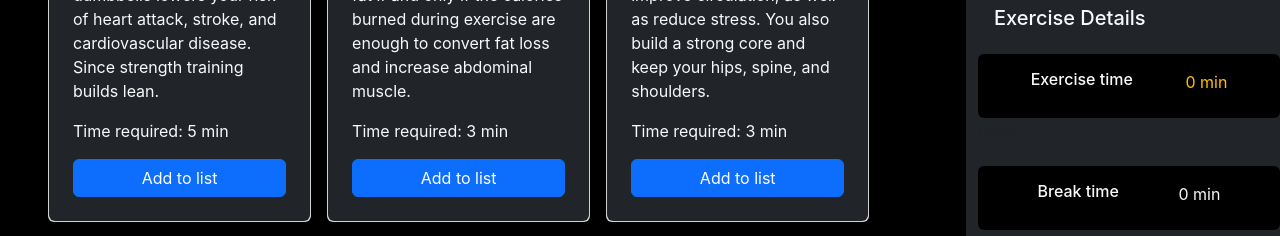
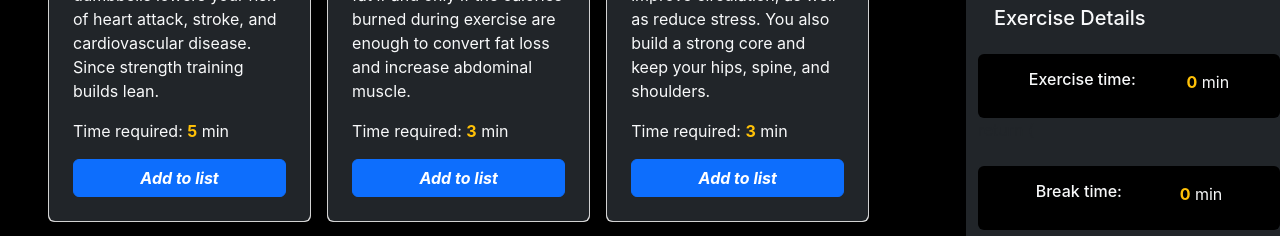
Before and after one commit to nazmul68/20Mins-Exercise, a React (Create React App) app: page / in a window 1280 px wide. Shown: the part 450-686 px from the top of the page. Built offline with nearby package versions, Linux system fonts and the light colour scheme.

Commit message:
break time set on local storage & seton UI

```diff
--- a/src/AddBreak/AddBreak.js
+++ b/src/AddBreak/AddBreak.js
@@ -1,17 +1,45 @@
 import React from "react";
+import BreakTime from "../BreakTime/BreakTme";
 
-const AddBreak = () => {
+const AddBreak = (props) => {
+  const { setBreakTime } = props;
   return (
     <div className="mt-5 ms-2">
       <h5 className="text-light mb-4 ms-2">Add A Break</h5>
-      <button className="btn btn-primary fw-bold rounded-pill ">5min</button>
-      <button className="btn btn-primary fw-bold rounded-pill ms-1">
+      <button
+        className="btn btn-primary fw-bold rounded-pill "
+        onClick={() => {
+          setBreakTime(5);
+          localStorage.setItem("breakTime", JSON.stringify(5));
+        }}
+      >
+        5min
+      </button>
+      <button
+        className="btn btn-primary fw-bold rounded-pill ms-1"
+        onClick={() => {
+          setBreakTime(10);
+          localStorage.setItem("breakTime", JSON.stringify(10));
+        }}
+      >
         10min
       </button>
-      <button className="btn btn-primary fw-bold rounded-pill ms-1">
+      <button
+        className="btn btn-primary fw-bold rounded-pill ms-1"
+        onClick={() => {
+          setBreakTime(15);
+          localStorage.setItem("breakTime", JSON.stringify(15));
+        }}
+      >
         15min
       </button>
-      <button className="btn btn-primary fw-bold rounded-pill ms-1">
+      <button
+        className="btn btn-primary fw-bold rounded-pill ms-1"
+        onClick={() => {
+          setBreakTime(20);
+          localStorage.setItem("breakTime", JSON.stringify(20));
+        }}
+      >
         20min
       </button>
     </div>
--- a/src/BreakTime/BreakTme.js
+++ b/src/BreakTime/BreakTme.js
@@ -1,14 +1,15 @@
 import React from "react";
-import "./BreakTme.css";
+import "./BreakTime.css";
 
-const BreakTme = () => {
+const BreakTime = (props) => {
+  const { breakTime } = props;
   return (
     <div>
       return (
       <div className="break-time text-light d-flex justify-content-evenly pt-3 pb-2 mt-4 rounded">
-        <h6>Break time</h6>
+        <h6>Break time:</h6>
         <p>
-          <span>0</span> min
+          <span className="text-warning fw-bold">{breakTime}</span> min
         </p>
       </div>
       );
@@ -16,4 +17,4 @@ const BreakTme = () => {
   );
 };
 
-export default BreakTme;
+export default BreakTime;
--- a/src/Cart/Cart.js
+++ b/src/Cart/Cart.js
@@ -13,10 +13,13 @@ const Cart = (props) => {
             <div className="cart-information p-2">
               <h5 className="card-title">{exercise}</h5>
               <p className="card-text">{benifits}</p>
-              <p>Time required: {time} min</p>
+              <p>
+                Time required:{" "}
+                <span className="text-warning fw-bold">{time}</span> min
+              </p>
               <button
                 onClick={() => handleExerciseTime(id)}
-                className="btn btn-primary w-100"
+                className="btn btn-primary w-100 fw-bold fst-italic"
               >
                 Add to list
               </button>
--- a/src/ExerciseTime/ExerciseTime.js
+++ b/src/ExerciseTime/ExerciseTime.js
@@ -5,8 +5,10 @@ const ExerciseTime = (props) => {
   const { exerciseTime } = props;
   return (
     <div className="exercise-time text-light d-flex justify-content-evenly pt-3 pb-2 mt-4 rounded">
-      <h6>Exercise time</h6>
-      <p className="text-warning"> {exerciseTime} min</p>
+      <h6>Exercise time:</h6>
+      <p>
+        <span className="text-warning fw-bold">{exerciseTime}</span> min
+      </p>
     </div>
   );
 };
--- a/src/components/Container/Container.js
+++ b/src/components/Container/Container.js
@@ -7,18 +7,28 @@ import { faDumbbell } from "@fortawesome/free-solid-svg-icons";
 import PhysicianInfo from "../PhysicianInfo/PhysicianInfo";
 import AddBreak from "../../AddBreak/AddBreak";
 import ExerciseTime from "../../ExerciseTime/ExerciseTime";
-import BreakTme from "../../BreakTime/BreakTme";
+import BreakTime from "../../BreakTime/BreakTme";
 
 const Container = () => {
   const [exerciseCarts, setExerciseCarts] = useState([]);
 
   const [exerciseTime, setExerciseTime] = useState([0]);
 
-  const [breakTime, setBreakTime] = useState([]);
+  const [breakTime, setBreakTime] = useState([0]);
+
+  useEffect(() => {
+    // console.log(breakTime);
+    const savedTime = localStorage.getItem("breakTime");
+    if (savedTime) {
+      setBreakTime(savedTime);
+    } else {
+      setBreakTime(0);
+    }
+  }, []);
 
   const handleExerciseTime = (id) => {
-    const cartID = exerciseCarts.find((cart) => cart.id === id);
-    let newTime = parseInt(exerciseTime) + parseInt(cartID.time);
+    const listedCart = exerciseCarts.find((cart) => cart.id === id);
+    let newTime = parseInt(exerciseTime) + parseInt(listedCart.time);
     setExerciseTime(newTime);
     // console.log("cliked", cartID.time);
   };
@@ -46,10 +56,10 @@ const Container = () => {
 
       <div className="calculate-section col-sm-1 col-md-3 bg-dark py-5 mx-auto me-md-0">
         <PhysicianInfo></PhysicianInfo>
-        <AddBreak></AddBreak>
+        <AddBreak setBreakTime={setBreakTime}></AddBreak>
         <h5 className="text-light mt-5 ps-3">Exercise Details</h5>
         <ExerciseTime exerciseTime={exerciseTime}></ExerciseTime>
-        <BreakTme></BreakTme>
+        <BreakTime breakTime={breakTime}></BreakTime>
       </div>
     </div>
   );
--- a/src/components/ExerciseCarts/ExerciseCarts.js
+++ b/src/components/ExerciseCarts/ExerciseCarts.js
@@ -12,7 +12,11 @@ const ExerciseCarts = (props) => {
   return (
     <div className="row row-cols-1 row-cols-md-3 g-3 ms-3 mb-5">
       {exerciseCarts.map((cart) => (
-        <Cart cart={cart} handleExerciseTime={handleExerciseTime}></Cart>
+        <Cart
+          key={cart.id}
+          cart={cart}
+          handleExerciseTime={handleExerciseTime}
+        ></Cart>
       ))}
     </div>
   );
```
Also changed, not shown: src/BreakTime/BreakTime.css (renamed from src/BreakTime/BreakTme.css), 1 other file (tests, documents, lock files or other folders).
